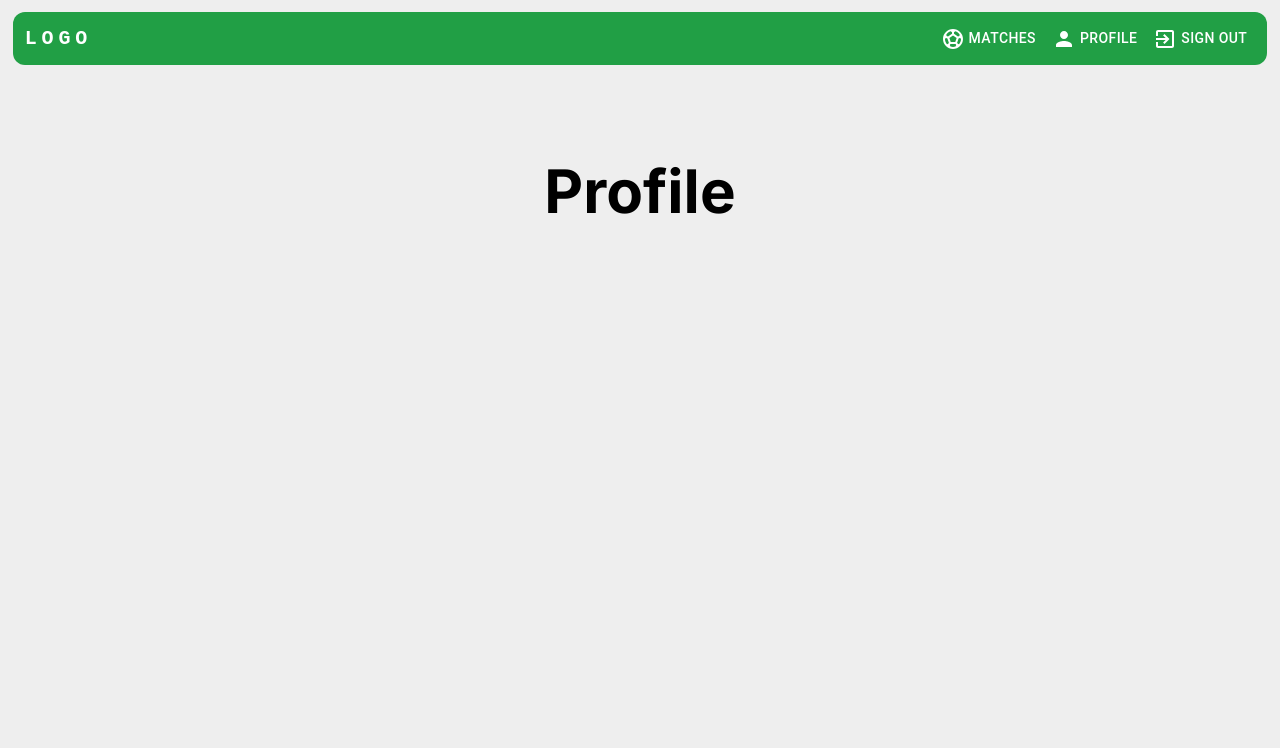
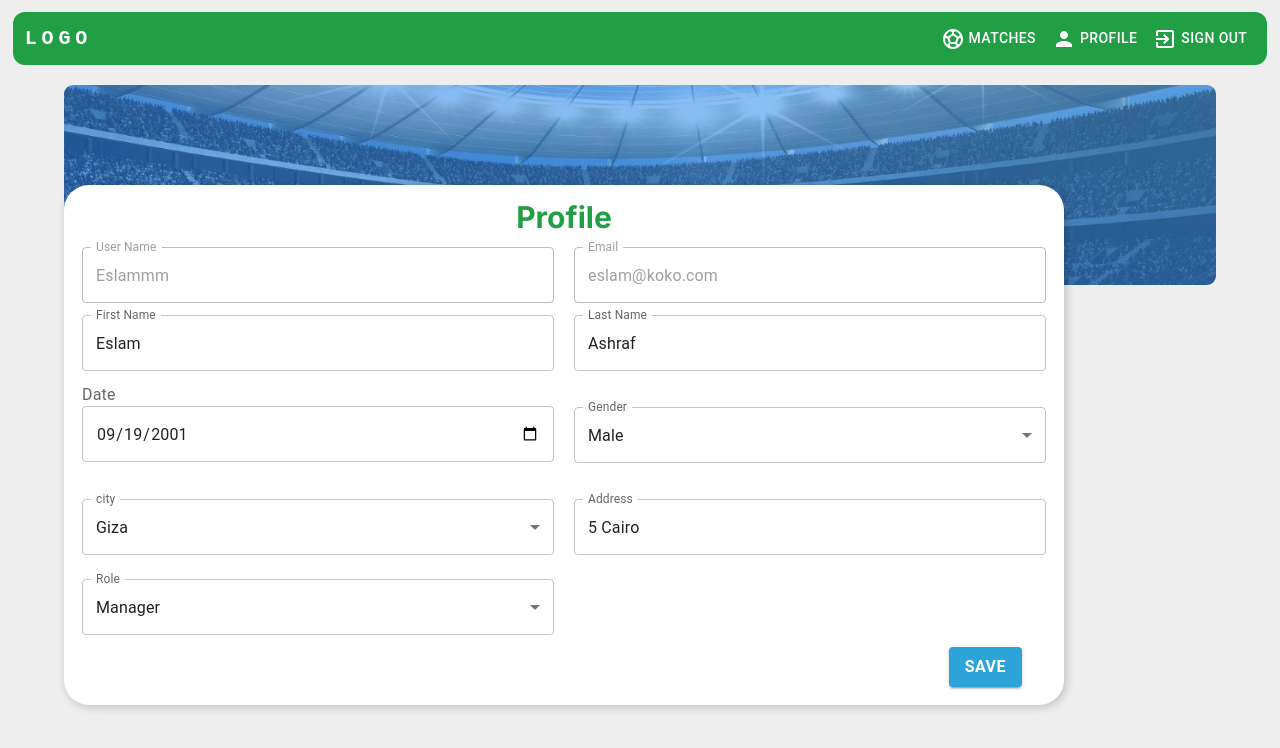
Before and after one commit to BeshoyMorad/EPL-Match-Reservation, a Next.js app: page /profile in a window 1280 px wide. Shown: the top 748 px of the page. Built offline with nearby package versions, Linux system fonts and the light colour scheme.

Commit message:
add profile page

```diff
--- /dev/null
+++ b/Database/profile.js
@@ -0,0 +1,20 @@
+export const optionsRole = [
+  {
+    id: 1,
+    name: "Manager",
+  },
+  {
+    id: 2,
+    name: "Fan",
+  },
+];
+export const optionsGender = [
+  {
+    id: 1,
+    name: "Male",
+  },
+  {
+    id: 2,
+    name: "Female",
+  },
+];
--- a/app/globals.css
+++ b/app/globals.css
@@ -7,6 +7,7 @@
   --background-start-rgb: 214, 219, 220;
   --background-end-rgb: 255, 255, 255;
   --main-color: #219f45;
+  --secondary-color: #2ca4d9;
 }
 
 body {
--- a/app/profile/page.tsx
+++ b/app/profile/page.tsx
@@ -1,7 +1,250 @@
+"use client";
+
+import {
+  Box,
+  Container,
+  TextField,
+  MenuItem,
+  InputLabel,
+  Button,
+} from "@mui/material";
+import { profileSchema } from "@/prisma/schemas/profile";
+import { useFormik } from "formik";
+import cities from "@/Database/City";
+import { optionsGender, optionsRole } from "@/Database/profile";
+
+interface Profile {
+  email: string;
+  userName: string;
+  role: string;
+  firstName: string;
+  lastName: string;
+  address: string | null;
+  birthDate: Date | null;
+  gender: string;
+  city: string;
+}
 export default function Profile() {
+  let profile: Profile = {
+    userName: "Eslammm",
+    role: "Manager",
+    firstName: "Eslam",
+    lastName: "Ashraf",
+    address: "5 Cairo",
+    birthDate: new Date("2001-09-19"),
+    gender: "Male",
+    city: "Giza",
+    email: "eslam@koko.com",
+  };
+  const formik = useFormik({
+    initialValues: profile,
+    validationSchema: profileSchema,
+    async onSubmit(values) {
+      console.log(values);
+      // Add your asynchronous logic here (e.g., API calls, etc.)
+    },
+  });
+  let formattedBirthDate = "";
+  if (formik.values.birthDate instanceof Date) {
+    formattedBirthDate = formik.values.birthDate.toISOString().split("T")[0];
+  }
   return (
-    <main className="flex min-h-screen flex-col items-center justify-between p-24">
-      <h1 className="text-6xl font-bold">Profile</h1>
-    </main>
+    <Container
+      className="flex justify-center items-center flex-col "
+      sx={{
+        margin: "20px auto",
+        justifyContent: "center",
+        alignItems: "center",
+        position: "relative",
+      }}
+      maxWidth="lg"
+    >
+      <Box
+        sx={{
+          background:
+            "linear-gradient(195deg, rgba(73, 163, 241, 0.6), rgba(26, 115, 232, 0.6)) 50% center / cover, url(/images/staduim.jpg) transparent",
+          borderRadius: "9px",
+          height: " 200px",
+          width: " 100%",
+          backgroundPosition: "center",
+          backgroundSize: "cover",
+          backgroundRepeat: "no-repeat",
+          position: "relative",
+        }}
+      ></Box>
+      <Box
+        sx={{
+          width: "100%",
+          maxWidth: "1000px",
+          background: "white",
+          marginTop: "-100px",
+          position: "relative",
+          boxShadow: "2px 2px 10px rgba(0, 0, 0, 0.2)",
+          borderRadius: "25px",
+          padding: "6px 18px",
+        }}
+      >
+        <h1 className="text-center text-3xl text-[var(--main-color)] font-bold mt-2 ">
+          Profile
+        </h1>
+        <form onSubmit={formik.handleSubmit}>
+          <div className="flex justify-center items-start gap-5 mt-3">
+            <TextField
+              disabled
+              fullWidth
+              label="User Name"
+              id="userName"
+              name="userName"
+              value={formik.values.userName}
+              onChange={formik.handleChange}
+              error={formik.touched.userName && Boolean(formik.errors.userName)}
+              helperText={formik.touched.userName && formik.errors.userName}
+            />
+            <TextField
+              disabled
+              fullWidth
+              label="Email"
+              id="email"
+              name="email"
+              value={formik.values.email}
+              onChange={formik.handleChange}
+              error={formik.touched.email && Boolean(formik.errors.email)}
+              helperText={formik.touched.email && formik.errors.email}
+            />
+          </div>
+
+          <div className="flex justify-center items-start gap-5 mt-3">
+            <TextField
+              fullWidth
+              label="First Name"
+              id="firstName"
+              name="firstName"
+              value={formik.values.firstName}
+              onChange={formik.handleChange}
+              error={
+                formik.touched.firstName && Boolean(formik.errors.firstName)
+              }
+              helperText={formik.touched.firstName && formik.errors.firstName}
+            />
+            <TextField
+              fullWidth
+              label="Last Name"
+              id="lastName"
+              name="lastName"
+              value={formik.values.lastName}
+              onChange={formik.handleChange}
+              error={formik.touched.lastName && Boolean(formik.errors.lastName)}
+              helperText={formik.touched.lastName && formik.errors.lastName}
+            />
+          </div>
+          <div className="flex justify-center items-start gap-5 mt-3">
+            <div className="w-full">
+              <InputLabel htmlFor="date">Date</InputLabel>
+              <TextField
+                fullWidth
+                id="date"
+                name="birthDate"
+                type="date"
+                value={formik.values.birthDate ? formattedBirthDate : ""}
+                onChange={(event) => {
+                  const selectedDate = event.target.value;
+                  formik.setFieldValue(
+                    "birthDate",
+                    selectedDate ? new Date(selectedDate) : null
+                  );
+                }}
+                error={
+                  formik.touched.birthDate && Boolean(formik.errors.birthDate)
+                }
+                helperText={formik.touched.birthDate && formik.errors.birthDate}
+              />
+            </div>
+            <TextField
+              select
+              fullWidth
+              sx={{ mt: 3 }}
+              label="Gender"
+              id="gender"
+              name="gender"
+              value={formik.values.gender}
+              onChange={formik.handleChange}
+              error={formik.touched.gender && Boolean(formik.errors.gender)}
+              helperText={formik.touched.gender && formik.errors.gender}
+            >
+              {optionsGender.map((option) => (
+                <MenuItem key={option.id} value={option.name}>
+                  {option.name}
+                </MenuItem>
+              ))}
+            </TextField>
+          </div>
+
+          <div className="flex justify-center items-start gap-5 mt-3">
+            <TextField
+              select
+              fullWidth
+              sx={{ mt: 3 }}
+              label="city"
+              id="city"
+              name="city"
+              value={formik.values.city}
+              onChange={formik.handleChange}
+              error={formik.touched.city && Boolean(formik.errors.city)}
+              helperText={formik.touched.city && formik.errors.city}
+            >
+              {cities.map((option) => (
+                <MenuItem key={option.id} value={option.name}>
+                  {option.name}
+                </MenuItem>
+              ))}
+            </TextField>
+            <TextField
+              fullWidth
+              sx={{ mt: 3 }}
+              label="Address"
+              id="address"
+              name="address"
+              value={formik.values.address}
+              onChange={formik.handleChange}
+              error={formik.touched.address && Boolean(formik.errors.address)}
+              helperText={formik.touched.address && formik.errors.address}
+            />
+          </div>
+          <TextField
+            select
+            fullWidth
+            sx={{ mt: 3, width: "49%" }}
+            label="Role"
+            id="role"
+            name="role"
+            value={formik.values.role}
+            onChange={formik.handleChange}
+            error={formik.touched.role && Boolean(formik.errors.role)}
+            helperText={formik.touched.role && formik.errors.role}
+          >
+            {optionsRole.map((option) => (
+              <MenuItem key={option.id} value={option.name}>
+                {option.name}
+              </MenuItem>
+            ))}
+          </TextField>
+          <div className="flex gap-2  items-center justify-end py-3">
+            <Button
+              type="submit"
+              sx={{
+                backgroundColor: "var(--secondary-color) !important",
+                fontWeight: "bold",
+                fontSize: "16px",
+                marginRight: "24px",
+              }}
+              variant="contained"
+              color="success"
+            >
+              Save
+            </Button>
+          </div>
+        </form>
+      </Box>
+    </Container>
   );
 }
--- /dev/null
+++ b/prisma/schemas/profile.ts
@@ -0,0 +1,13 @@
+import * as yup from "yup";
+
+export const profileSchema = yup.object().shape({
+  email: yup.string().email("Invalid email").required("Email is required"),
+  userName: yup.string().required("UserName is required"),
+  firstName: yup.string().required("FirstName is required"),
+  lastName: yup.string().required("LastName is required"),
+  role: yup.string().required("Role is required"),
+  gender: yup.string().required("Gender is required"),
+  city: yup.string().required("City is required"),
+  birthDate: yup.date().required("Date is required"),
+  address: yup.string(),
+});
```
Also changed, not shown: public/images/staduim.jpg (added).
